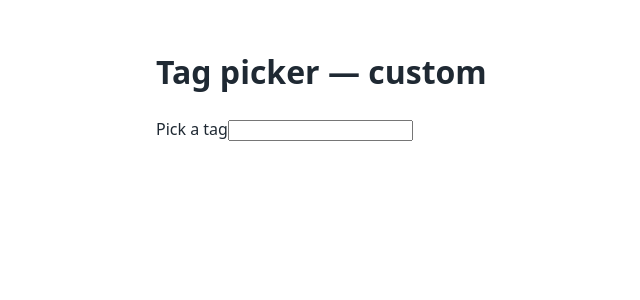
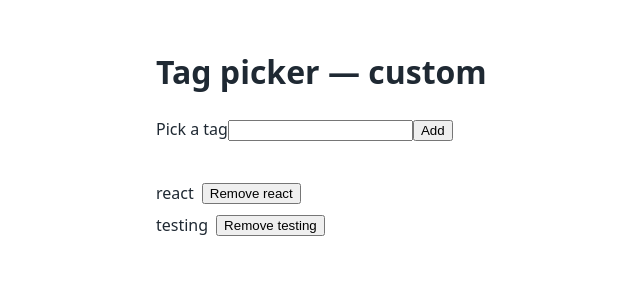
Before and after one commit to Sabeeh024/accessibility-and-testing, a React (Vite) app: page / in a window 1280 px wide. Shown: the top 300 px of the page, without its empty margins (164-804 px from the left). Built offline with nearby package versions, Linux system fonts and the light colour scheme.

Commit message:
Extend widget with Add/Remove buttons; fix focus loss on tag removal

```diff
--- a/src/App.css
+++ b/src/App.css
@@ -32,3 +32,18 @@ main {
 .tag-picker-option--active {
   background: rgba(128, 128, 128, 0.2);
 }
+
+.selected-tags {
+  list-style: none;
+  padding: 0;
+  margin: 40px 0 0;
+  display: flex;
+  flex-direction: column;
+  gap: 8px;
+}
+
+.selected-tags li {
+  display: flex;
+  align-items: center;
+  gap: 8px;
+}
--- a/src/App.jsx
+++ b/src/App.jsx
@@ -1,11 +1,55 @@
+import { useRef, useState } from 'react'
 import './App.css'
 import TagPicker from './TagPicker'
 
 function App() {
+  const [tags, setTags] = useState(['react', 'testing'])
+  const addButtonRef = useRef(null)
+  const removeButtonRefs = useRef(new Map())
+
+  function addTag(tag) {
+    setTags((prev) => (prev.includes(tag) ? prev : [...prev, tag]))
+  }
+
+  function removeTag(tag) {
+    const index = tags.indexOf(tag)
+    setTags((prev) => prev.filter((t) => t !== tag))
+
+    // Move focus to the next tag's remove button, or the previous one, or
+    // back to Add if the list is now empty — never leave focus to fall
+    // through to <body> when the focused button unmounts.
+    const remaining = tags.filter((t) => t !== tag)
+    const next = remaining[index] ?? remaining[index - 1]
+    requestAnimationFrame(() => {
+      if (next) {
+        removeButtonRefs.current.get(next)?.focus()
+      } else {
+        addButtonRef.current?.focus()
+      }
+    })
+  }
+
   return (
     <main>
       <h1>Tag picker — custom</h1>
-      <TagPicker />
+      <TagPicker onAdd={addTag} addButtonRef={addButtonRef} />
+      <ul className="selected-tags">
+        {tags.map((tag) => (
+          <li key={tag}>
+            {tag}
+            <button
+              type="button"
+              ref={(el) => {
+                if (el) removeButtonRefs.current.set(tag, el)
+                else removeButtonRefs.current.delete(tag)
+              }}
+              onClick={() => removeTag(tag)}
+            >
+              Remove {tag}
+            </button>
+          </li>
+        ))}
+      </ul>
     </main>
   )
 }
--- a/src/TagPicker.jsx
+++ b/src/TagPicker.jsx
@@ -13,7 +13,7 @@ const TAGS = [
   'security',
 ]
 
-function TagPicker() {
+function TagPicker({ onAdd, addButtonRef }) {
   const [value, setValue] = useState('')
   const [open, setOpen] = useState(false)
   const [activeIndex, setActiveIndex] = useState(-1)
@@ -39,6 +39,13 @@ function TagPicker() {
     const tag = filtered[index]
     if (!tag) return
     setValue(tag)
+    closeList()
+  }
+
+  function handleAdd() {
+    if (!value.trim()) return
+    onAdd(value.trim())
+    setValue('')
     closeList()
   }
 
@@ -115,6 +122,9 @@ function TagPicker() {
         onBlur={closeList}
         onKeyDown={handleKeyDown}
       />
+      <button type="button" ref={addButtonRef} onClick={handleAdd}>
+        Add
+      </button>
       {open && filtered.length > 0 && (
         <ul id={listId} role="listbox" className="tag-picker-list">
           {filtered.map((tag, index) => (
```
